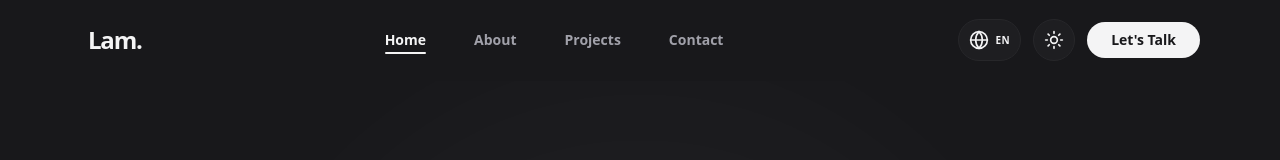
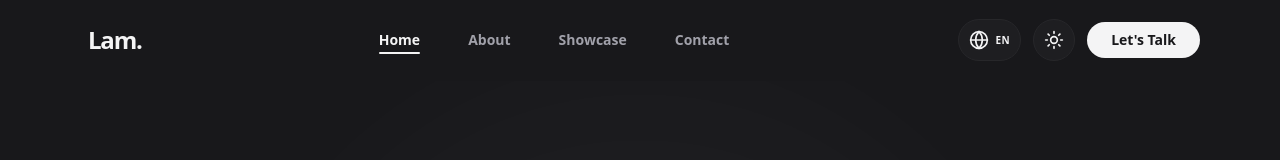
Before and after one commit to ilsetiawan1/portfolio-milsetiawan, a Next.js app: page / in a window 1280 px wide. Shown: the top 160 px of the page. Built offline with nearby package versions, Linux system fonts and the light colour scheme; a web font is replaced by a local one.

Commit message:
feat: rename Projects navigation link to Showcase

```diff
--- a/components/sections/Navbar.tsx
+++ b/components/sections/Navbar.tsx
@@ -8,7 +8,7 @@ import { useLanguage } from "@/components/LanguageProvider";
 const navLinks = [
   { label: "Home", href: "#home" },
   { label: "About", href: "#about" },
-  { label: "Projects", href: "#projects" },
+  { label: "Showcase", href: "#projects" },
   { label: "Contact", href: "#contact" },
 ];
 
```
